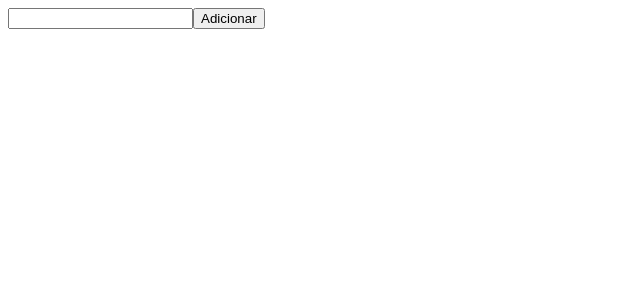
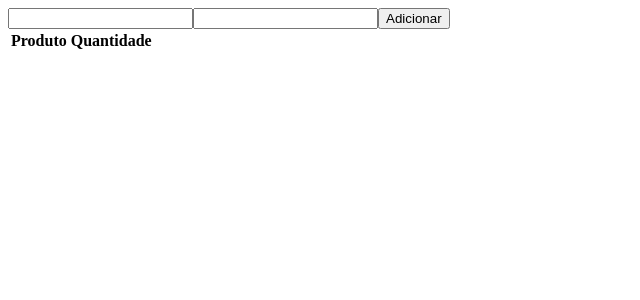
Before and after one commit to Catatera/ShopFriend, a React app: page / in a window 1280 px wide. Shown: the top 300 px of the page, without its empty margins (0-640 px from the left). Built offline with nearby package versions, Linux system fonts and the light colour scheme; the HTML template or start-up script is replaced by a standard one.

Commit message:
Melhoria nas funções de adição de produtos à lista
Agora especificamos a quantidade também com o nome do produto, utilizando a estrutura semântica do html para dados tabulares com tabelas html.

```diff
--- a/src/App.js
+++ b/src/App.js
@@ -1,37 +1,37 @@
 import React, { useState } from "react";
+import List from "./List";
+import Form from "./Form";
 
 export default function App() {
   const [typeProduct, setTypeProduct] = useState("");
   const [products, setProducts] = useState([]);
+  const [quantity, setQuantity] = useState("");
 
-  const handleChange = (e) => {
+  const handlechangeProduct = (e) => {
     setTypeProduct(e.target.value);
-    console.log(typeProduct);
   };
+
+  const handleQuantity = (e) => {
+    setQuantity(e.target.value)
+  }
 
   function handleSubmit(e) {
     e.preventDefault();
     const addProduct = setProducts([
       ...products,
       {
-        id: products.length,
+        id: products.length+1,
         value: typeProduct,
+        quantity: quantity,
       },
     ]);
   }
 
   return (
     <>
-      <form onSubmit={handleSubmit}>
-        <input type="text" onChange={handleChange}></input>
-        <button>Adicionar</button>
-      </form>
-      <br />
-      <ul>
-        {products.map((product) => (
-          <li key={product.id}>{product.value}</li>
-        ))}
-      </ul>
+      <Form onChangeProduct={handlechangeProduct} onSetQuantity={handleQuantity} onSubmit={handleSubmit} />
+
+      <List products={products} quantity = {quantity} />
     </>
   );
 }
--- /dev/null
+++ b/src/Form.js
@@ -0,0 +1,11 @@
+import React from "react";
+
+export default function Form(props) {
+  return (
+    <form onSubmit={props.onSubmit}>
+      <input type="text" onChange={props.onChangeProduct}></input>
+      <input type="number" onChange={props.onSetQuantity}></input>
+      <button>Adicionar</button>
+    </form>
+  );
+}
--- a/src/List.js
+++ b/src/List.js
@@ -11,24 +11,23 @@ export default function List(props) {
           </tr>
         </thead>
         <tbody>
-          <tr>
-            <td>{props.productList[0]}</td>
-            <td>{Math.floor(10 * Math.random())}</td>
-          </tr>
-          <tr>
-            <td>{props.productList[1]}</td>
-            <td>{Math.floor(10 * Math.random())}</td>
-          </tr>
-          <tr>
-            <td>{props.productList[2]}</td>
-            <td>{Math.floor(10 * Math.random())}</td>
-          </tr>
-          <tr>
-            <td>{props.productList[3]}</td>
-            <td>{Math.floor(10 * Math.random())}</td>
-          </tr>
+          {props.products.map((product) => (
+            <tr key={product.id}>
+              <td>{product.value}</td>
+              <td>{product.quantity}</td>
+            </tr>
+          ))}
         </tbody>
       </table>
+      {/* <ul>
+        {props.products.map((product) => (
+          <>
+            <td id={product.id} quantity={product.quantity}>
+              {product.value} {props.quantity}
+            </td>
+          </>
+        ))}
+      </ul> */}
     </div>
   );
 }
```
